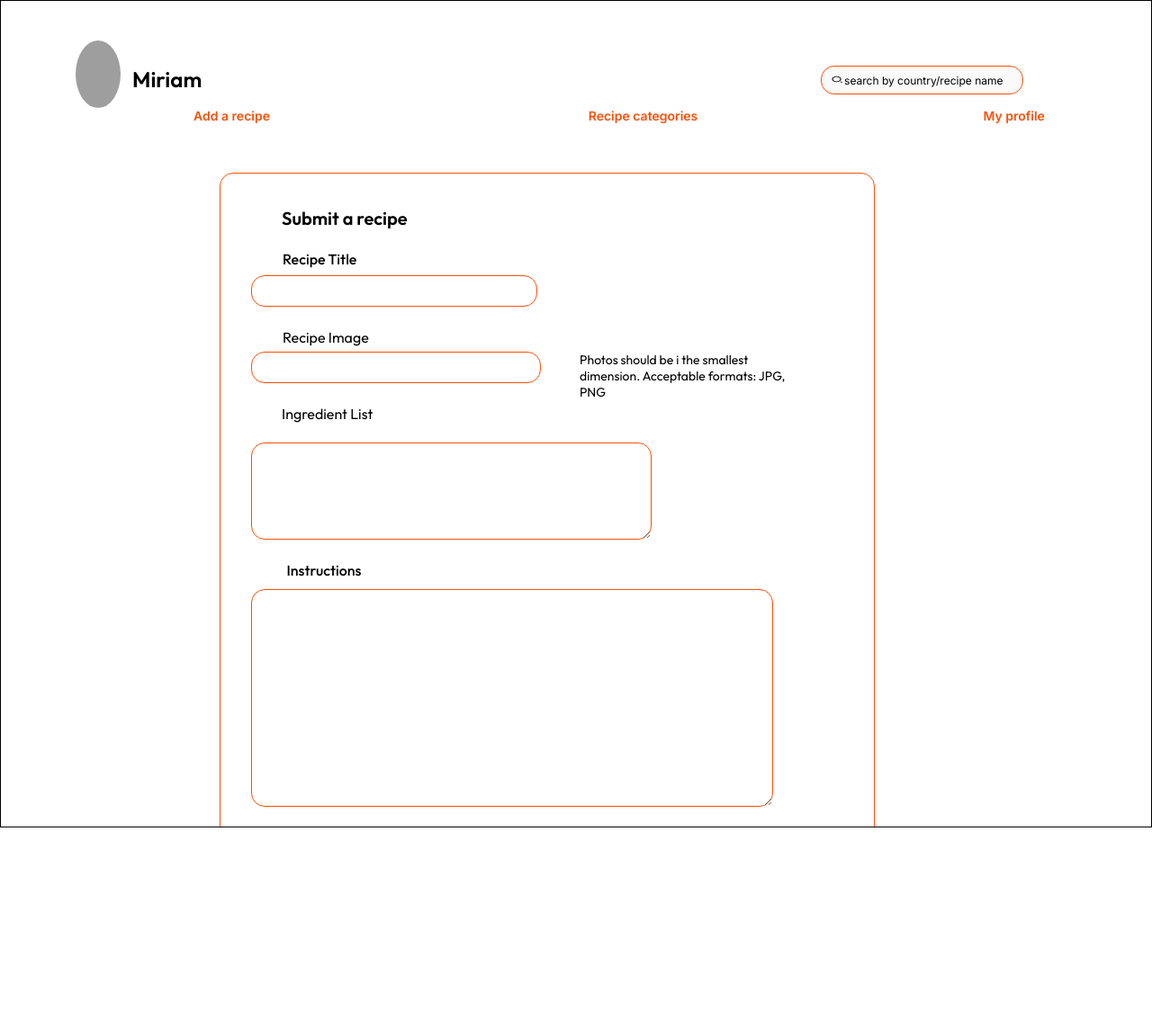
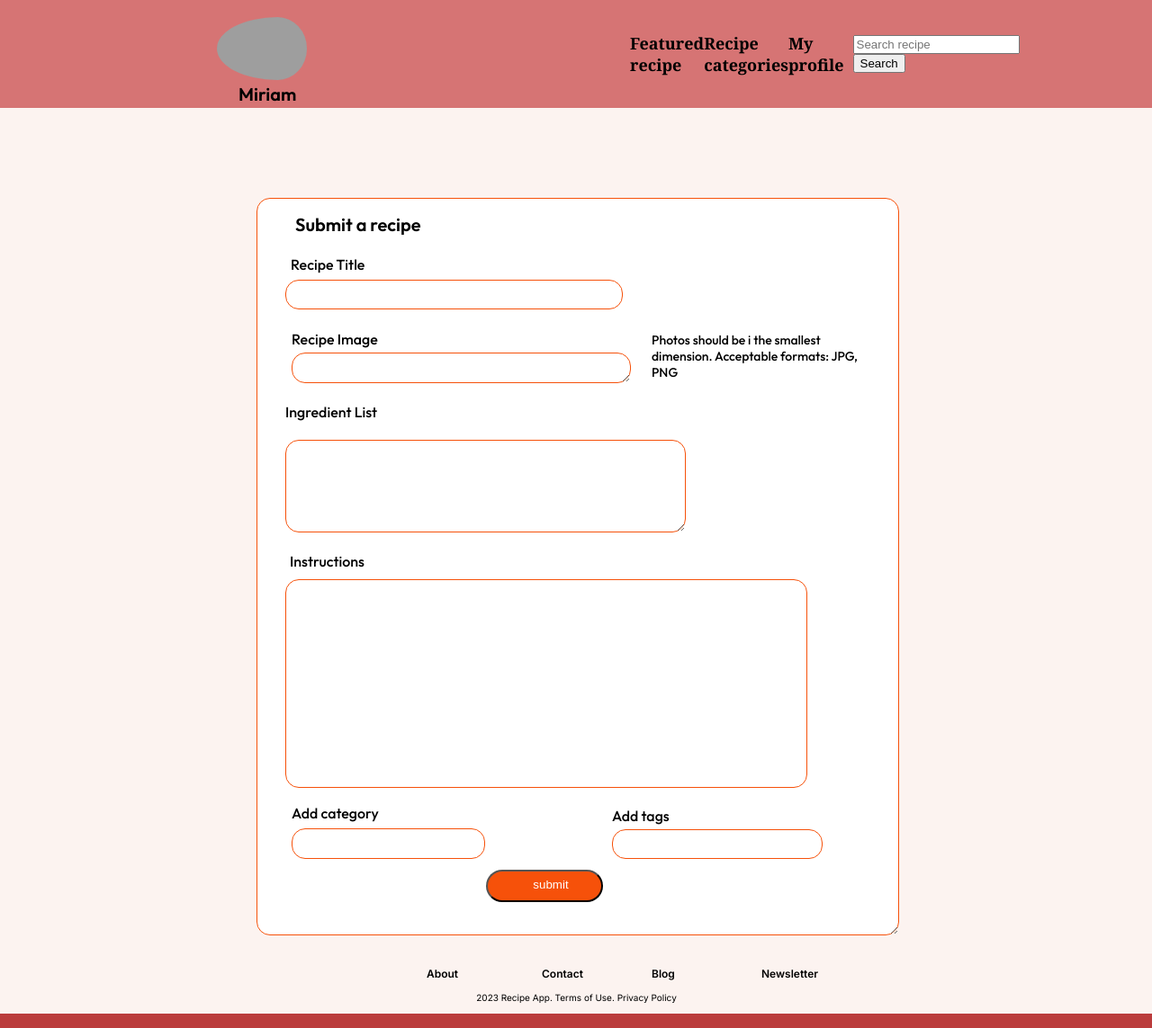
Before and after one commit to AchiraJ/RecipeApp-Kibo-TSP, a Flask app: page /add_recipe2 in a window 1280 px wide. Shown: the whole page at 90% size. Before the commit the page ends 920 px from the top, so only its background shows below. Run offline with Flask 3, Linux system fonts and the light colour scheme; a user stored in the database is signed in; grey boxes are pictures that could not be loaded.

Commit message:
recipe submite css

```diff
--- a/templates/add_recipe2.css
+++ b/templates/add_recipe2.css
@@ -1,14 +1,121 @@
+.navbar {
+  display: flex;
+  justify-content: space-between;
+  align-items: center;
+  height: 120px;
+  background-color: #d67474;
+  padding: 0 700px 0;
+}
+
+.navbar .add-a-recipe-group {
+  display: contents;
+  gap: 15px;
+  font-family: Cambria, Cochin, Georgia, Times, 'Times New Roman', serif;
+}
+
+.navbar .add-a-recipe-group .my-profile {
+  font-weight: 600;
+  font-size: large;
+}
+
+.navbar .ellipse-parent {
+  display: inline-flexbox;
+  align-items: left;
+}
+
+.navbar .ellipse-icon {
+  width: 100px;
+  height: 70px;
+  border-radius: 50%;
+  object-fit: cover;
+  padding-right: 35px;
+}
+
+.navbar .miriam {
+  font-weight: 600;
+  margin: 0px;
+  font-size: 20px;
+  padding-bottom: 4%;
+}
+
+.navbar .rectangle-container {
+  position: relative;
+}
+
+.navbar .frame-child4 {
+  border: none;
+  background-color: transparent;
+  border-radius: 4px;
+  width: 100%;
+  height: 100%;
+  padding: 5px 10px;
+  box-sizing: border-box;
+}
+
+.navbar .search-by-countryrecipe1 {
+  position: absolute;
+  top: 50%;
+  transform: translateY(-50%);
+  left: 10px;
+  font-size: 12px;
+  color: rgb(182, 97, 97);
+}
+
+.navbar .risearch-2-line-icon1 {
+  position: absolute;
+  top: 50%;
+  transform: translateY(-50%);
+  right: 10px;
+  width: 15px;
+  height: 15px;
+}
+
+/* Responsive styles */
+@media screen and (max-width: 768px) {
+  .navbar {
+    flex-direction: column;
+    height: auto;
+  }
+
+  .navbar .add-a-recipe-group {
+    flex-direction: column;
+    align-items: flex-start;
+    gap: 10px;
+    margin-bottom: 10px;
+  }
+
+  .navbar .ellipse-parent {
+    flex-direction: column;
+    align-items: flex-start;
+  }
+
+  .navbar .rectangle-container {
+    width: 100%;
+  }
+
+  .navbar .search-by-countryrecipe1 {
+    position: static;
+    transform: none;
+    margin-top: 5px;
+  }
+
+  .navbar .risearch-2-line-icon1 {
+    position: static;
+    margin-top: 5px;
+  }
+}
+
 .add-recipe-page-child {
   position: absolute;
-  top: 1200px;
+  top: 1127px;
   left: 0;
   background-color: var(--color-brown);
   width: 1440px;
-  height: 12px;
+  height: 16px;
 }
 .about1 {
   position: relative;
-  font-weight: 90;
+  font-weight: 600;
   display: inline-block;
   width: 128px;
   height: 38px;
@@ -31,201 +138,236 @@
 }
 .about-group {
   position: absolute;
-  top: 1140px;
-  left: 407px;
-  width: 414px;
+  top: 1075px;
+  left: calc(50% - 166px);
+  width: 332px;
   display: flex;
   flex-direction: row;
   align-items: flex-start;
   justify-content: space-between;
-  padding-left: 300px;
 }
 .recipe-app-terms1 {
   position: absolute;
-  top: 1170px;
-  left: 72px;
+  top: 1103px;
+  left: calc(50% - 121px);
   font-size: 10px;
   text-align: center;
   display: inline-block;
-  width: 1024px;
+  width: 243px;
   height: 38px;
-  padding-left: 300px;
 }
-.frame-inner,
-.frame-item,
-.rectangle-input {
+.frame-item {
   border: 1px solid var(--color-orangered);
   background-color: var(--color-white);
   position: absolute;
+  height: 100%;
+  top: 0;
+  bottom: 0;
+  left: 0;
   border-radius: var(--br-mini);
   box-sizing: border-box;
-}
-.frame-item {
-  top: 0;
-  left: 0;
-  width: 728px;
-  height: 858px;
-}
-.frame-inner,
-.rectangle-input {
-  height: 35px;
-}
-.frame-inner {
-  width: 43.69%;
-  top: 114px;
-  right: 51.56%;
-  left: 4.75%;
-}
-.rectangle-input {
-  top: 199px;
-  left: 35px;
-  width: 322px;
+  width: 714px;
 }
 .instructions {
   position: relative;
   font-weight: 500;
 }
+.frame-inner,
 .instructions-wrapper {
   position: absolute;
-  top: 430px;
-  left: 43px;
-  width: 146px;
-  height: 24px;
+  left: calc(50% - 325px);
+}
+.instructions-wrapper {
+  height: 2.8%;
+  top: 47.9%;
+  bottom: 49.3%;
+  width: 93px;
   display: flex;
   flex-direction: column;
   align-items: center;
   justify-content: center;
 }
-.frame-child1,
-.frame-child2,
-.frame-child3,
+.frame-inner {
+  border: 1px solid var(--color-orangered);
+  background-color: var(--color-white);
+  height: 28.21%;
+  top: 51.75%;
+  bottom: 20.05%;
+  border-radius: var(--br-mini);
+  box-sizing: border-box;
+  width: 580px;
+}
+.submit-a-recipe {
+  position: absolute;
+  height: 2.91%;
+  top: 2.1%;
+  left: 43px;
+  font-size: var(--font-size-xl);
+  font-weight: 600;
+  display: inline-block;
+  width: 155px;
+}
+.rectangle-input {
+  border: 1px solid var(--color-orangered);
+  background-color: var(--color-white);
+  position: absolute;
+  height: 4.08%;
+  top: 11.07%;
+  bottom: 84.85%;
+  left: calc(50% - 325px);
+  border-radius: var(--br-mini);
+  box-sizing: border-box;
+  width: 374.87px;
+}
+.recipe-title {
+  position: absolute;
+  height: 2.33%;
+  top: 7.81%;
+  left: calc(50% - 319px);
+  font-weight: 500;
+  display: inline-block;
+  width: 172px;
+}
+.frame-child1 {
+  border: 1px solid var(--color-orangered);
+  background-color: var(--color-white);
+  position: absolute;
+  height: 4.08%;
+  top: 20.98%;
+  bottom: 74.94%;
+  left: 39px;
+  border-radius: var(--br-mini);
+  box-sizing: border-box;
+  width: 377px;
+}
+.photos-should-be,
+.recipe-image {
+  position: absolute;
+  height: 2.33%;
+  top: 17.95%;
+  left: 39px;
+  font-weight: 500;
+  display: inline-block;
+  width: 203px;
+}
+.photos-should-be {
+  height: 6.88%;
+  top: 18.18%;
+  left: 439px;
+  font-size: var(--font-size-sm);
+  width: 231px;
+}
+.ingredient-list,
+.rectangle-textarea {
+  position: absolute;
+  left: calc(50% - 325px);
+}
 .rectangle-textarea {
   border: 1px solid var(--color-orangered);
   background-color: var(--color-white);
-  position: absolute;
-  top: 300px;
-  left: 35px;
+  height: 12.59%;
+  top: 32.75%;
+  bottom: 54.66%;
   border-radius: var(--br-mini);
   box-sizing: border-box;
   width: 445px;
-  height: 108px;
 }
-.frame-child1,
-.frame-child2,
-.frame-child3 {
-  top: 463px;
-  width: 580px;
-  height: 242px;
+.ingredient-list {
+  height: 2.33%;
+  top: 27.86%;
+  font-weight: 500;
+  display: inline-block;
+  width: 104px;
 }
-.frame-child2,
-.frame-child3 {
-  top: 756px;
-  width: 273px;
-  height: 35px;
+.add-category,
+.frame-child2 {
+  position: absolute;
+  left: calc(50% - 318px);
+}
+.frame-child2 {
+  border: 1px solid var(--color-orangered);
+  background-color: var(--color-white);
+  height: 4.15%;
+  top: 85.49%;
+  bottom: 10.37%;
+  border-radius: var(--br-mini);
+  box-sizing: border-box;
+  width: 215px;
+}
+.add-category {
+  height: 2.33%;
+  top: 82.17%;
+  font-weight: 500;
+  display: inline-block;
+  width: 97px;
 }
 .frame-child3 {
-  left: 453px;
+  border: 1px solid var(--color-orangered);
+  background-color: var(--color-white);
+  position: absolute;
+  height: 4.08%;
+  top: 85.55%;
+  bottom: 10.37%;
+  left: calc(50% + 38px);
+  border-radius: var(--br-mini);
+  box-sizing: border-box;
   width: 234px;
 }
-.recipe-title,
-.submit-a-recipe {
-  position: absolute;
+.add-tags,
+.submit {
+  font-weight: 500;
   display: inline-block;
 }
-.submit-a-recipe {
-  top: 38px;
-  left: 69px;
-  font-size: var(--font-size-xl);
-  font-weight: 600;
-  width: 280px;
-}
-.recipe-title {
-  top: 86px;
-  left: 70px;
-  font-weight: 500;
-  width: 172px;
-}
-.recipe-image {
-  top: 173px;
-  left: 70px;
-  width: 205px;
-}
-.ingredient-list,
-.photos-should-be,
-.recipe-image {
-  position: absolute;
-  font-weight: 100;
-  display: inline-block;
-}
-.photos-should-be {
-  top: 199px;
-  left: 400px;
-  font-size: var(--font-size-sm);
-  width: 234px;
-  height: 59px;
-}
-.ingredient-list {
-  top: 258px;
-  left: 69px;
-  width: 239px;
-}
-.add-category,
 .add-tags {
   position: absolute;
-  top: 727px;
-  left: 61px;
-  font-weight: 500;
+  height: 2.33%;
+  top: 82.52%;
+  left: calc(50% + 38px);
+  width: 64px;
 }
-.add-tags {
-  left: 514px;
+.submit {
+  position: relative;
+  width: 68px;
+  height: 19.11px;
+  flex-shrink: 0;
 }
-.rectangle-div {
-  position: relative;
+.submit-wrapper {
+  position: absolute;
+  height: 4.43%;
+  top: 91.1%;
+  bottom: 4.47%;
+  left: 255px;
   border-radius: var(--br-xl);
   background-color: var(--color-orangered);
   width: 130px;
-  height: 33px;
-}
-.submit {
-  position: relative;
-  font-weight: 500;
-  display: inline-block;
-  width: 118px;
-  flex-shrink: 0;
-  margin-left: -92px;
-}
-.rectangle-group {
-  position: absolute;
-  top: 809px;
-  left: 324px;
-  width: 156px;
-  height: 33px;
   display: flex;
-  flex-direction: row;
-  align-items: flex-start;
-  justify-content: flex-start;
+  flex-direction: column;
+  padding: 0 22px;
+  box-sizing: border-box;
+  align-items: flex-end;
+  justify-content: center;
   color: var(--color-white);
 }
 .rectangle-parent {
   position: absolute;
-  top: 191px;
-  left: 243px;
-  width: 728px;
-  height: 858px;
+  height: 71.74%;
+  top: 19.25%;
+  bottom: 9.01%;
+  left: calc(50% - 355px);
+  width: 714px;
   font-size: var(--font-size-base);
   font-family: var(--font-outfit);
 }
-.my-profile {
+.featured-recipe {
   flex: 1;
   position: relative;
-  font-weight: 600;
 }
-.add-a-recipe-group {
+.featured-recipe-parent {
   position: absolute;
-  width: 100%;
-  top: 119px;
-  right: 11.58%;
-  left: 16.75%;
+  width: 40.21%;
+  top: 105px;
+  right: 25.9%;
+  left: 33.89%;
   display: flex;
   flex-direction: row;
   padding: 0 var(--padding-30xl) 0 0;
@@ -233,83 +375,55 @@
   align-items: center;
   justify-content: flex-start;
   gap: var(--gap-68xl);
-  font-size: var(--font-size-sm);
+  font-size: var(--font-size-xl);
   color: var(--color-orangered);
+  font-family: var(--font-flavors);
 }
 .ellipse-icon {
-  position: absolute;
-  top: 0;
-  left: 0;
+  position: relative;
   border-radius: 50%;
-  width: 50px;
-  height: 75px;
+  width: 133px;
+  height: 160px;
   object-fit: cover;
 }
 .miriam {
-  position: absolute;
-  top: 28px;
-  left: 63px;
+  position: relative;
   font-weight: 600;
   display: inline-block;
-  width: 83px;
+  width: 111px;
 }
 .ellipse-parent {
   position: absolute;
-  top: 44px;
-  left: 83px;
-  width: 146px;
-  height: 75px;
+  top: 19px;
+  left: 239px;
+  width: 137px;
+  height: 193px;
+  display: flex;
+  flex-direction: column;
+  padding: 0 var(--padding-9xs) 0 0;
+  box-sizing: border-box;
+  align-items: flex-end;
+  justify-content: flex-start;
+  gap: 3px;
   font-size: var(--font-size-5xl);
   font-family: var(--font-outfit);
 }
-.frame-child4 {
-  border: 1px solid var(--color-orangered);
-  background-color: var(--color-gainsboro-100);
-  position: absolute;
-  width: 100%;
-  top: 0;
-  right: 0;
-  left: 0;
-  border-radius: var(--br-mini);
-  box-sizing: border-box;
-  height: 32px;
-}
-.search-by-countryrecipe1 {
-  position: absolute;
-  width: 100%;
-  top: 9px;
-  left: 11.58%;
-  display: flex;
-  height: 20px;
-
-}
-.risearch-2-line-icon1 {
-  position: absolute;
-  width: 6.22%;
-  top: 8px;
-  right: 88.89%;
-  left: 4.89%;
-  max-width: 100%;
-  overflow: hidden;
-  height: 15px;
-}
-.rectangle-container {
-  position: absolute;
-  top: 72px;
-  left: 911px;
-  width: 225px;
-  height: 32px;
-}
 .add-recipe-page {
   position: relative;
-  background-color: var(--color-white);
-  border: 1px solid var(--color-black);
-  box-sizing: border-box;
+  background-color: rgba(221, 126, 86, 0.09);
   width: 100%;
-  height: 920px;
+  height: 1143px;
   overflow-y: auto;
   text-align: left;
   font-size: var(--font-size-xs);
   color: var(--color-black);
   font-family: var(--font-inter);
 }
+@media screen and (max-width: 1200px) {
+  .featured-recipe-parent {
+    flex-direction: row;
+    gap: var(--gap-62xl);
+    align-items: center;
+    justify-content: flex-start;
+  }
+}
--- a/templates/add_recipe2.html
+++ b/templates/add_recipe2.html
@@ -61,13 +61,14 @@
         <div class="ingredient-list">Ingredient List</div>
         <div class="add-category">Add category</div>
         <div class="add-tags">Add tags</div>
-        <div class="rectangle-group">
-          <div class="rectangle-div"></div>
+        <button class="submit-wrapper">
           <div class="submit">submit</div>
-        </div>
+        </button>
+
       </div>
+      <div class="navbar">
       <div class="add-a-recipe-group">
-        <div class="my-profile">Add a recipe</div>
+        <div class="my-profile">Featured recipe</div>
         <div class="my-profile">Recipe categories</div>
         <div class="my-profile">My profile</div>
       </div>
@@ -80,13 +81,12 @@
         <input class="frame-child4" type="text" />
 
         <div class="search-by-countryrecipe1">
-          search by country/recipe name
+          <form class="d-flex" action="/search" method="GET">
+            <input class="form-control me-2" type="search" name="query" placeholder="Search recipe" aria-label="Search">
+            <button class="btn btn-outline-success" type="submit">Search</button>
+          </form>
         </div>
-        <img
-          class="risearch-2-line-icon1"
-          alt=""
-          src="./public/risearch2line.svg"
-        />
+
       </div>
     </div>
   </body>
--- a/templates/login.css
+++ b/templates/login.css
@@ -5,7 +5,7 @@
   flex-direction: column;
   align-items: center;
   justify-content: center;
-  height: 100vh;
+  height: 0vh;
   background-color: #f2f2f2;
 }
 
--- a/templates/login.html
+++ b/templates/login.html
@@ -5,7 +5,6 @@
     <meta name="viewport" content="initial-scale=1, width=device-width" />
     <link rel="stylesheet" href="global.css">
     <link rel="stylesheet" href="login.css">
-    <link rel="stylesheet" href="static/signup.css">
     <link
       rel="stylesheet"
       href="https://fonts.googleapis.com/css2?family=Inter:wght@400;600&display=swap"
@@ -72,7 +71,7 @@
           2023 Recipe App. Terms of Use. Privacy Policy
         </div>
       </div>
-      <img class="ra-3-icon" alt="" src="./public/ra-3@2x.png" />
+      <img class="ra-3-icon" alt="" src="C:\Users\Nana Aba\recipe app\RecipeApp-Kibo-TSP-1\static\public\ra-3@2x.png" />
     </div>
   </body>
 </html>
```
Also changed, not shown: templates/dashboard.css (added, +158 -0 lines), templates/index.html (+4 -4 lines).
